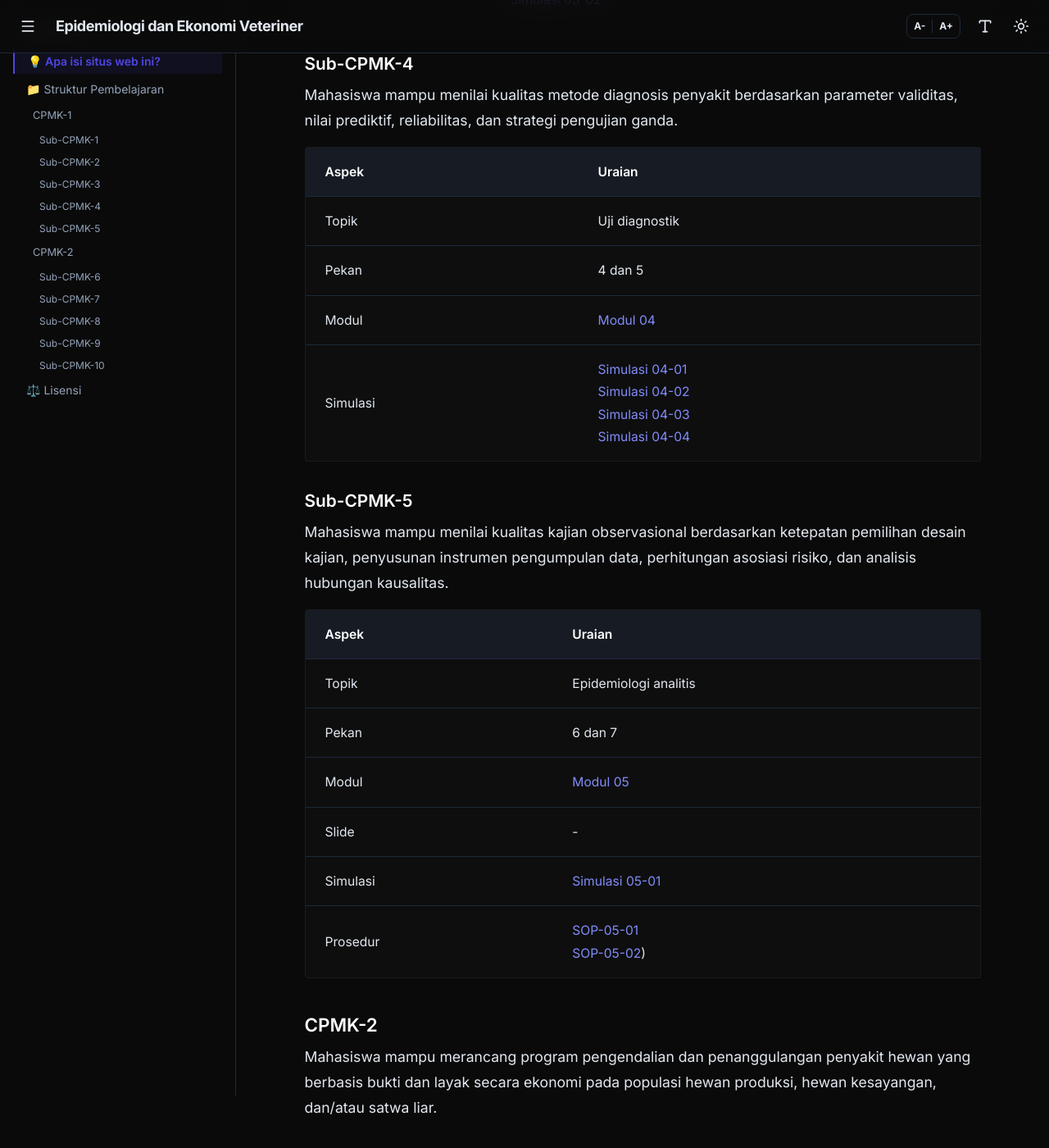
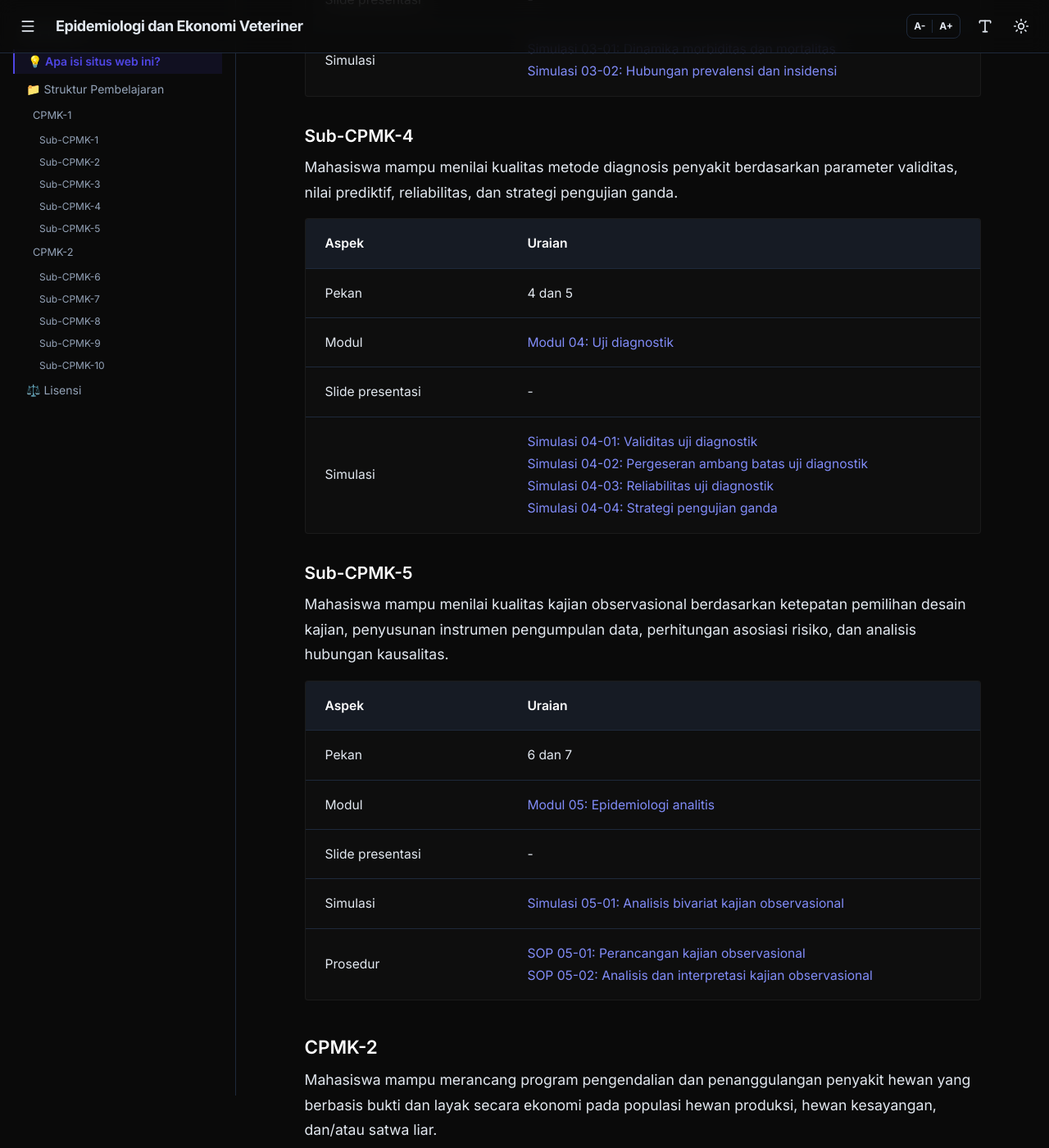
Before and after one commit to rianhs/epidemiologi-dan-ekonomi-veteriner, a Jekyll site: the page built from index.md, in a window 1280 px wide and 1400 px high, scrolled down 2254 px. Shown: the whole window at 82% size. Built offline with Jekyll 4.4.1, drawn with Linux system fonts in a browser that asks for light colours; nearby versions of some CDN libraries; some of the changed text lies outside the part shown.

Commit message:
Update index.md

```diff
--- a/index.md
+++ b/index.md
@@ -19,54 +19,178 @@
 #### Sub-CPMK-1
 Mahasiswa mampu menguraikan konsep dasar epidemiologi veteriner yang mencakup peran, ruang lingkup, pola kejadian penyakit, jenis pendekatan epidemiologi, dan prinsip estimasi demografi populasi hewan.
 
-| Aspek | Uraian |
-| ----- | ------ |
-| Topik | Pengantar epidemiologi |
-| Pekan | 1 |
-| Modul | [Modul 01](modul/modul-01.md) |
+<table>
+    <thead>
+        <tr>
+            <th style="width: 30%">Aspek</th>
+            <th style="width: 70%">Uraian</th>
+        </tr>
+    </thead>
+    <tbody>
+        <tr>
+            <td>Pekan</td>
+            <td>1</td>
+        </tr>
+        <tr>
+            <td>Modul</td>
+            <td><a href="{{ site.baseurl }}/modul/modul-01">Modul 01: Pengantar epidemiologi </a></td>
+        </tr>
+        <tr>
+            <td>Slide presentasi</td>
+            <td>-</td>
+        </tr>
+        <tr>
+            <td>Simulasi</td>
+            <td>-</td>
+        </tr>
+    </tbody>
+</table>
 
 
 #### Sub-CPMK-2
 Mahasiswa mampu menganalisis dinamika penyebaran penyakit pada populasi hewan berdasarkan konsep segitiga epidemiologi, model kompartemen, kurva epidemi, dan parameter penularan penyakit.
 
-| Aspek | Uraian |
-| ----- | ------ |
-| Topik | Dinamika penyakit |
-| Pekan | 2 |
-| Modul | [Modul 02](modul/modul-02.md) |
-| Simulasi | [Simulasi 02-01](simulasi/simulasi-02-01.html) <br>[Simulasi 02-02](simulasi/simulasi-02-02.html) |
+<table>
+    <thead>
+        <tr>
+            <th style="width: 30%">Aspek</th>
+            <th style="width: 70%">Uraian</th>
+        </tr>
+    </thead>
+    <tbody>
+        <tr>
+            <td>Pekan</td>
+            <td>2</td>
+        </tr>
+        <tr>
+            <td>Modul</td>
+            <td><a href="{{ site.baseurl }}/modul/modul-02">Modul 02: Dinamika penyakit</a></td>
+        </tr>
+        <tr>
+            <td>Slide presentasi</td>
+            <td>-</td>
+        </tr>
+        <tr>
+            <td>Simulasi</td>
+            <td>
+	      			<a href="{{ site.baseurl }}/simulasi/simulasi-02-01">Simulasi 02-01: Segitiga epidemiologi</a><br>
+	      			<a href="{{ site.baseurl }}/simulasi/simulasi-02-02">Simulasi 02-02: Angka reproduksi dan kekebalan kelompok</a><br>
+      				<a href="{{ site.baseurl }}/simulasi/simulasi-02-03">Simulasi 02-03: Model SIRD</a>
+      			</td>
+        </tr>
+    </tbody>
+</table>
+
 
 #### Sub-CPMK-3
 Mahasiswa mampu menganalisis kejadian penyakit pada populasi hewan berdasarkan parameter morbiditas, mortalitas, serta pola distribusi demografis, spasial, dan temporal.
 
-| Aspek | Uraian |
-| ----- | ------ |
-| Topik | Distribusi dan frekuensi penyakit |
-| Pekan | 3 |
-| Modul | [Modul 03](modul/modul-03.md) |
-| Simulasi | [Simulasi 03-01](simulasi/simulasi-03-01.html) <br>[Simulasi 03-02](simulasi/simulasi-03-02.html) |
+<table>
+    <thead>
+        <tr>
+            <th style="width: 30%">Aspek</th>
+            <th style="width: 70%">Uraian</th>
+        </tr>
+    </thead>
+    <tbody>
+        <tr>
+            <td>Pekan</td>
+            <td>3</td>
+        </tr>
+        <tr>
+            <td>Modul</td>
+            <td><a href="{{ site.baseurl }}/modul/modul-03">Modul 03: Frekuensi dan distribusi kejadian penyakit</a></td>
+        </tr>
+        <tr>
+            <td>Slide presentasi</td>
+            <td>-</td>
+        </tr>
+        <tr>
+            <td>Simulasi</td>
+            <td>
+				      <a href="{{ site.baseurl }}/simulasi/simulasi-03-01">Simulasi 03-01: Dinamika morbiditas dan mortalitas</a><br>
+				      <a href="{{ site.baseurl }}/simulasi/simulasi-03-02">Simulasi 03-02: Hubungan prevalensi dan insidensi</a>
+			      </td>
+        </tr>
+    </tbody>
+</table>
+
 
 #### Sub-CPMK-4
 Mahasiswa mampu menilai kualitas metode diagnosis penyakit berdasarkan parameter validitas, nilai prediktif, reliabilitas, dan strategi pengujian ganda.
 
-| Aspek | Uraian |
-| ----- | ------ |
-| Topik | Uji diagnostik |
-| Pekan | 4 dan 5 |
-| Modul | [Modul 04](modul/modul-04.md) |
-| Simulasi | [Simulasi 04-01](simulasi/simulasi-04-01.html) <br>[Simulasi 04-02](simulasi/simulasi-04-02.html) <br>[Simulasi 04-03](simulasi/simulasi-04-03.html) <br>[Simulasi 04-04](simulasi/simulasi-04-04.html) |
+<table>
+    <thead>
+        <tr>
+            <th style="width: 30%">Aspek</th>
+            <th style="width: 70%">Uraian</th>
+        </tr>
+    </thead>
+    <tbody>
+        <tr>
+            <td>Pekan</td>
+            <td>4 dan 5</td>
+        </tr>
+        <tr>
+            <td>Modul</td>
+            <td><a href="{{ site.baseurl }}/modul/modul-04">Modul 04: Uji diagnostik</a></td>
+        </tr>
+        <tr>
+            <td>Slide presentasi</td>
+            <td>-</td>
+        </tr>
+        <tr>
+            <td>Simulasi</td>
+            <td>
+				      <a href="{{ site.baseurl }}/simulasi/simulasi-04-01">Simulasi 04-01: Validitas uji diagnostik</a><br>
+				      <a href="{{ site.baseurl }}/simulasi/simulasi-04-02">Simulasi 04-02: Pergeseran ambang batas uji diagnostik</a><br>
+				      <a href="{{ site.baseurl }}/simulasi/simulasi-04-03">Simulasi 04-03: Reliabilitas uji diagnostik</a><br>
+				      <a href="{{ site.baseurl }}/simulasi/simulasi-04-04">Simulasi 04-04: Strategi pengujian ganda</a>
+			      </td>
+        </tr>
+    </tbody>
+</table>
+
 
 #### Sub-CPMK-5
 Mahasiswa mampu menilai kualitas kajian observasional berdasarkan ketepatan pemilihan desain kajian, penyusunan instrumen pengumpulan data, perhitungan asosiasi risiko, dan analisis hubungan kausalitas.
 
-| Aspek | Uraian |
-| ----- | ------ |
-| Topik | Epidemiologi analitis |
-| Pekan | 6 dan 7 |
-| Modul | [Modul 05](modul/modul-05.md) |
-| Slide | - |
-| Simulasi | [Simulasi 05-01](simulasi/simulasi-05-01.html) |
-| Prosedur | [SOP-05-01](https://docs.google.com/document/d/1DhKkoOBCeO210GP1YU9ESYAWepmIXSoy1_AJHqdZbaY/edit?usp=sharing) <br>[SOP-05-02](https://docs.google.com/document/d/199nbyuPtrkp45bjaqJawg4GbAjyEby_x8j0_gEYLyUI/edit?usp=sharing)) |
+<table>
+    <thead>
+        <tr>
+            <th style="width: 30%">Aspek</th>
+            <th style="width: 70%">Uraian</th>
+        </tr>
+    </thead>
+    <tbody>
+        <tr>
+            <td>Pekan</td>
+            <td>6 dan 7</td>
+        </tr>
+        <tr>
+            <td>Modul</td>
+            <td><a href="{{ site.baseurl }}/modul/modul-05">Modul 05: Epidemiologi analitis</a></td>
+        </tr>
+        <tr>
+            <td>Slide presentasi</td>
+            <td>-</td>
+        </tr>
+        <tr>
+            <td>Simulasi</td>
+            <td>
+				      <a href="{{ site.baseurl }}/simulasi/simulasi-05-01">Simulasi 05-01: Analisis bivariat kajian observasional</a><br>
+			      </td>
+        </tr>
+        <tr>
+            <td>Prosedur</td>
+            <td>
+				      <a href="https://docs.google.com/document/d/1DhKkoOBCeO210GP1YU9ESYAWepmIXSoy1_AJHqdZbaY/edit?usp=sharing">SOP 05-01: Perancangan kajian observasional</a><br>
+              <a href="https://docs.google.com/document/d/199nbyuPtrkp45bjaqJawg4GbAjyEby_x8j0_gEYLyUI/edit?usp=sharing">SOP 05-02: Analisis dan interpretasi kajian observasional</a>
+			      </td>
+        </tr>
+    </tbody>
+</table>
+
 
 ### CPMK-2
 Mahasiswa mampu merancang program pengendalian dan penanggulangan penyakit hewan yang berbasis bukti dan layak secara ekonomi pada populasi hewan produksi, hewan kesayangan, dan/atau satwa liar.
```
